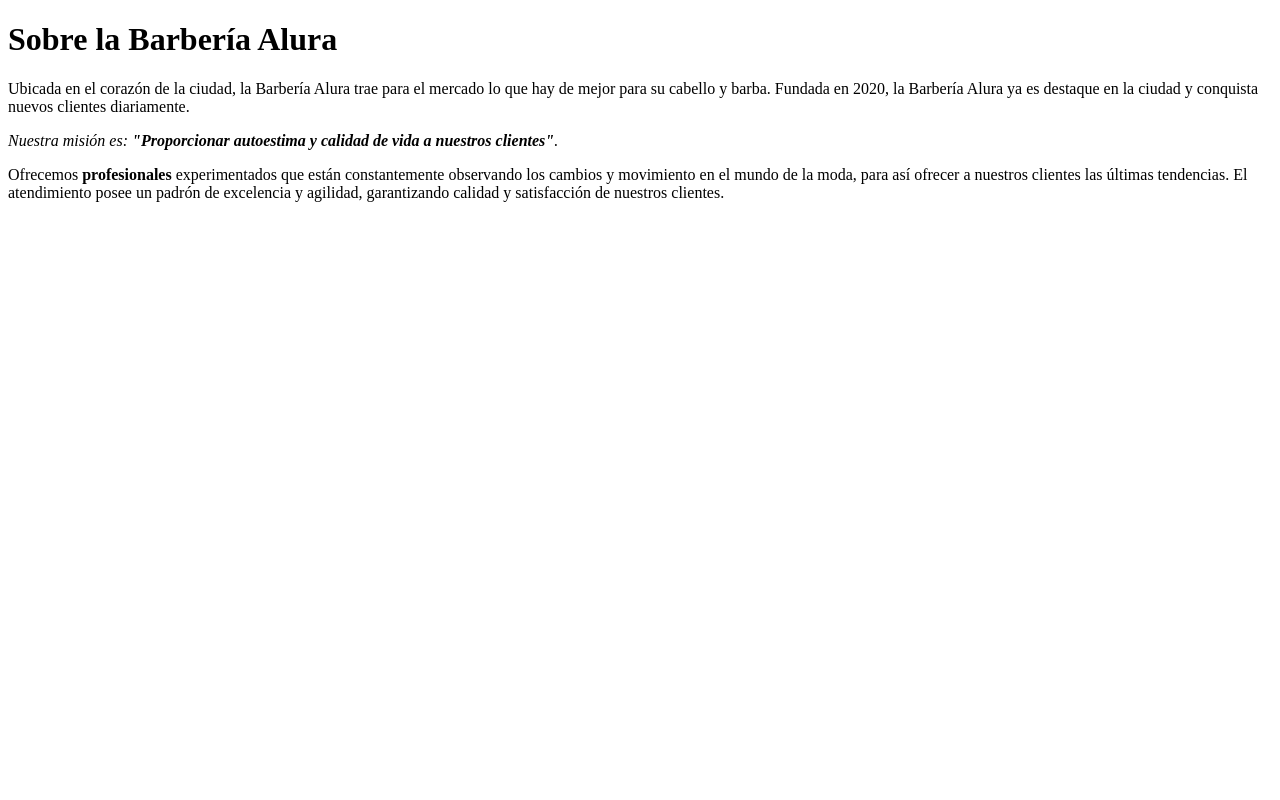
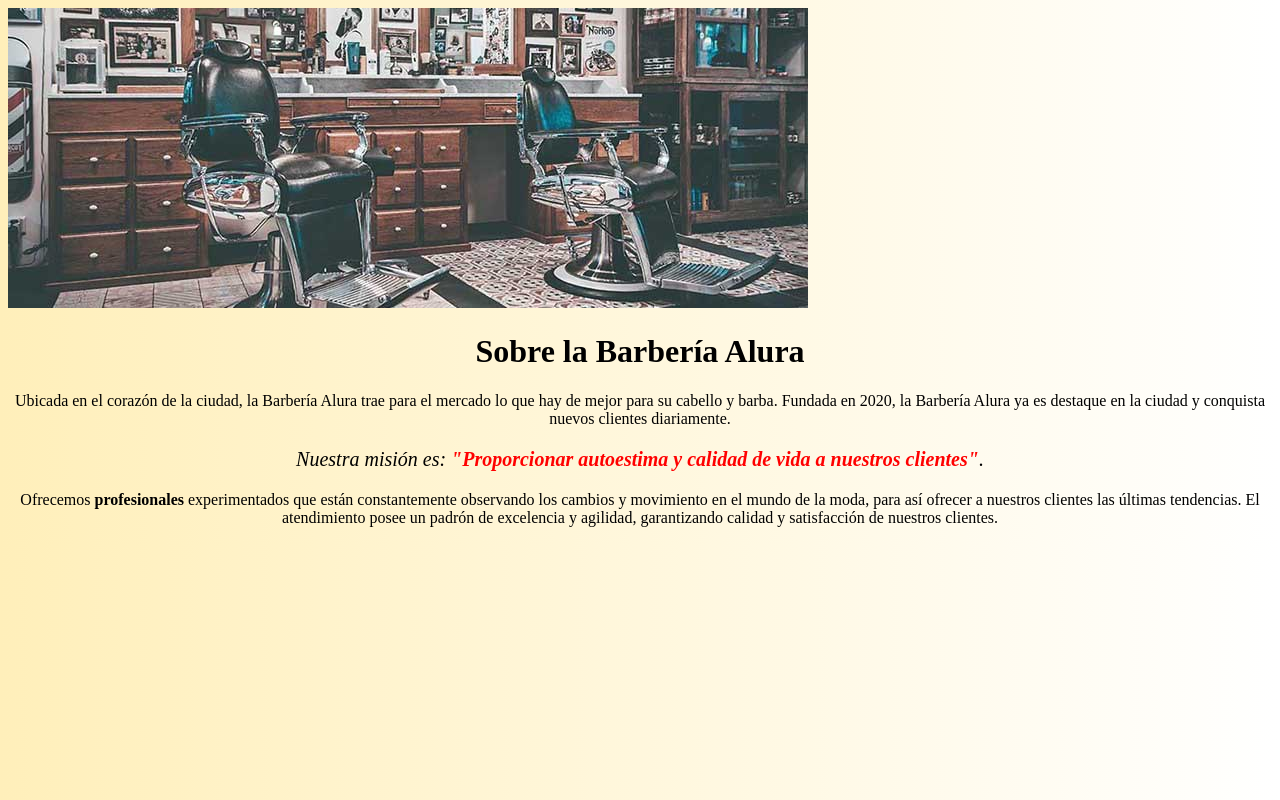
Before and after one commit to AndrewSnake961/alura-html-css, a plain HTML site: page Mi_Primera_Pagina_Web/texto-base.html in a window 1280 px wide. Drawn offline with Linux system fonts and the light colour scheme.

Commit message:
Adding an image and formatting the html

```diff
--- /dev/null
+++ b/Mi_Primera_Pagina_Web/style.css
@@ -0,0 +1,20 @@
+
+body{
+  background: linear-gradient(to right, #ffefba, #ffffff);
+}
+p{
+  text-align: center;
+
+}
+h1.firsth1{
+  text-align: center;
+
+}
+p.secondp{
+  font-size: 20px;
+
+}
+
+em strong{
+  color:red;
+}
--- a/Mi_Primera_Pagina_Web/texto-base.html
+++ b/Mi_Primera_Pagina_Web/texto-base.html
@@ -4,16 +4,19 @@
     <meta charset="UTF-8">
     <meta http-equiv="X-UA-Compatible" content="IE=edge">
     <meta name="viewport" content="width=device-width, initial-scale=1.0">
-    <title>Document</title>
+    <title>Barbería Alura</title>
+    <link rel="stylesheet" href="style.css">
 </head>
 <body>
-    <h1>Sobre la Barbería Alura</h1>
+
+    <img id="banner" src="banner/banner.jpg" alt="Barberia Alura">
+    <h1 class="firsth1">Sobre la Barbería Alura</h1>
 
     <p>Ubicada en el corazón de la ciudad, la Barbería Alura trae para el mercado lo que hay de mejor para su cabello y barba. Fundada en 2020, la Barbería Alura ya es destaque en la ciudad y conquista nuevos clientes diariamente.</p>
 
-    <p><em> Nuestra misión es: <strong>"Proporcionar autoestima y calidad de vida a nuestros clientes"</strong>.</em></p>
+    <p class = "secondp"><em> Nuestra misión es: <strong>"Proporcionar autoestima y calidad de vida a nuestros clientes"</strong>.</em></p>
 
-    <p> Ofrecemos <strong>profesionales</strong>  experimentados que están constantemente observando los cambios y movimiento en el mundo de la moda, para así ofrecer a nuestros clientes las últimas tendencias. El atendimiento posee un padrón de excelencia y agilidad, garantizando calidad y satisfacción de nuestros clientes. </p>
+    <p class="thirdp"> Ofrecemos <strong>profesionales</strong>  experimentados que están constantemente observando los cambios y movimiento en el mundo de la moda, para así ofrecer a nuestros clientes las últimas tendencias. El atendimiento posee un padrón de excelencia y agilidad, garantizando calidad y satisfacción de nuestros clientes. </p>
 
 </body>
 </html>
```
Also changed, not shown: Mi_Primera_Pagina_Web/banner/banner.jpg (added).
